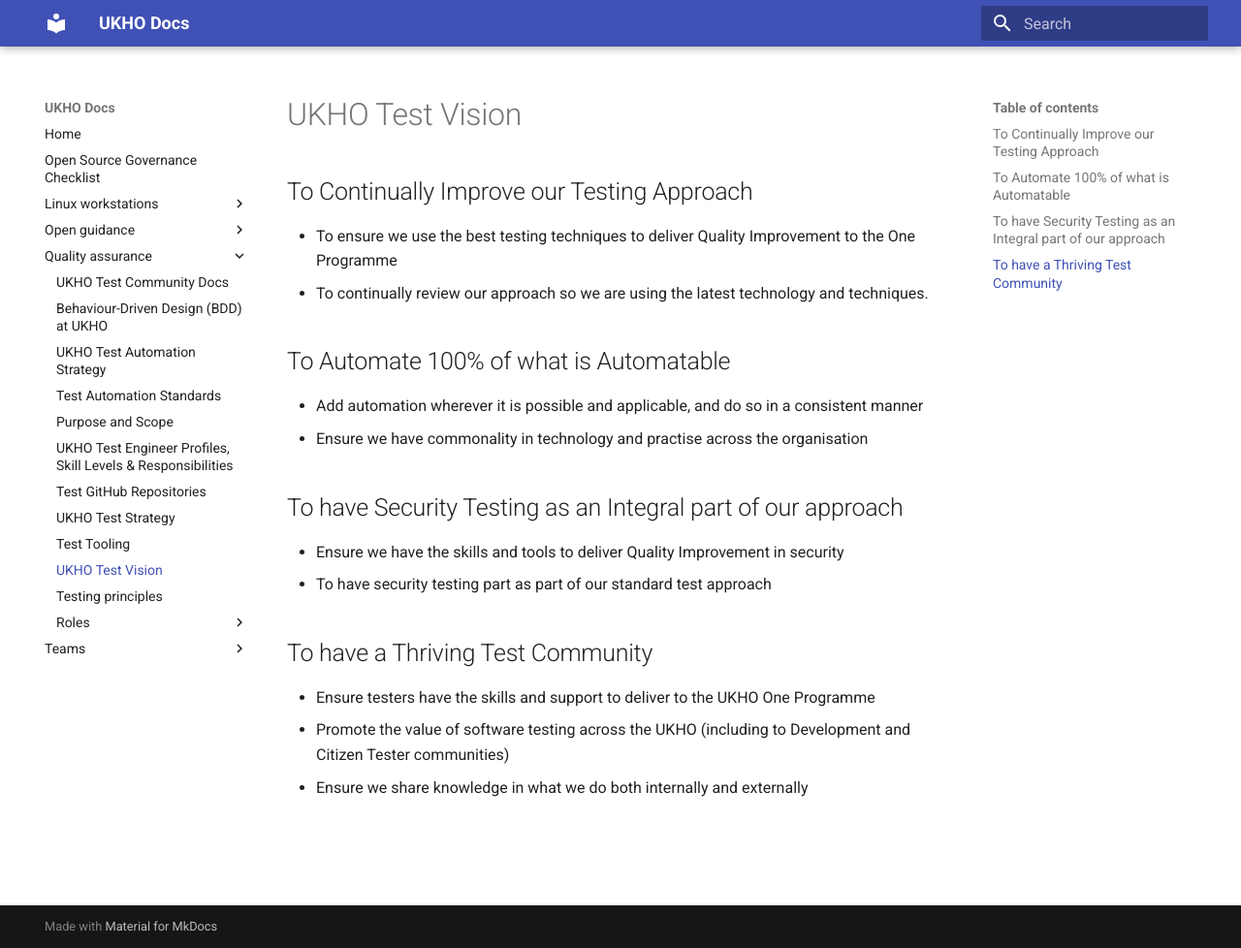
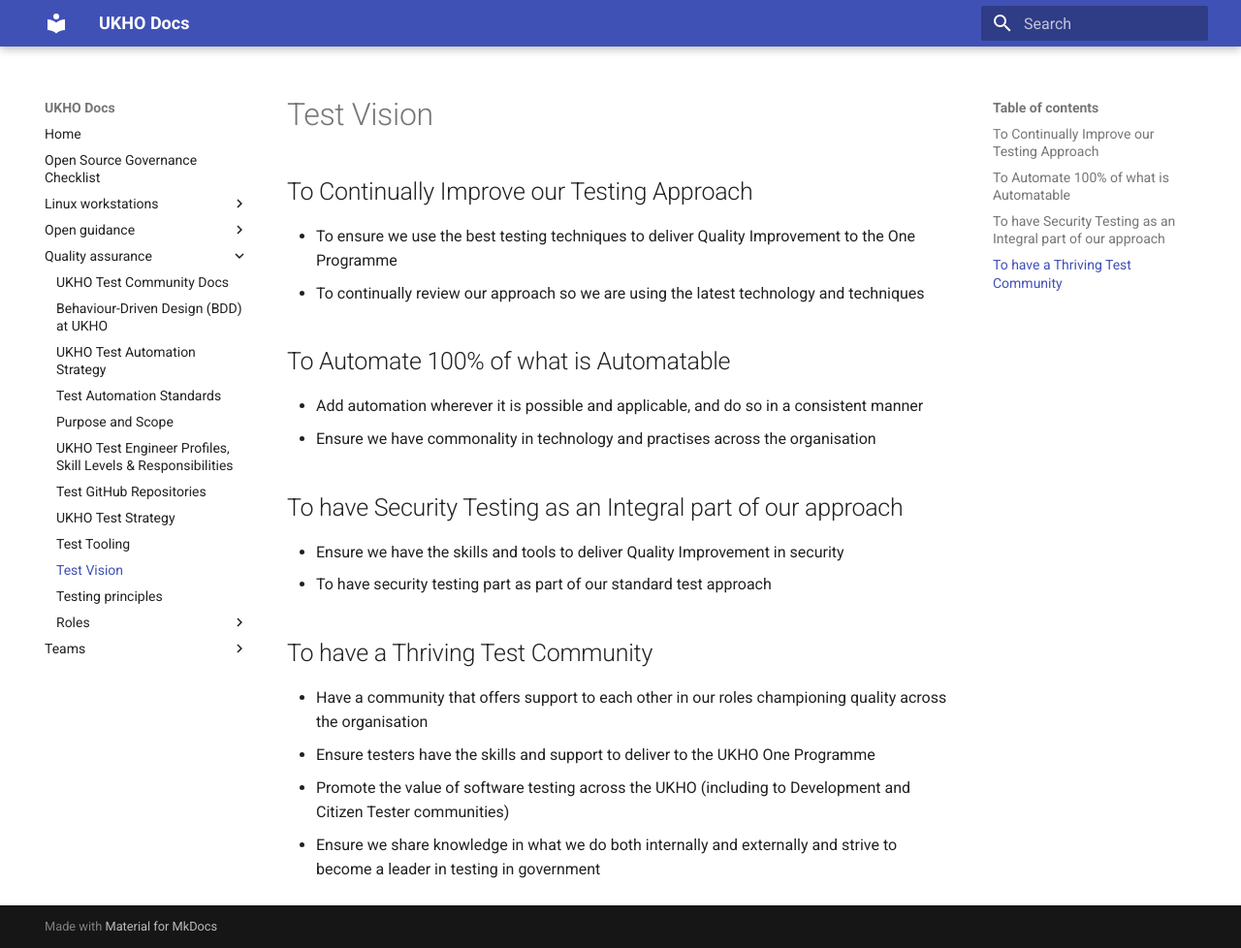
Before and after one commit to UKHO/docs, an MkDocs documentation site: the page built from docs/quality-assurance/test-vision.md, in a window 1280 px wide and 978 px high. Shown: the whole window at 97% size. Built offline with MkDocs 1.6.1 and Material for MkDocs 9.7.7, drawn with Linux system fonts in a browser that asks for light colours.

Commit message:
Update QA Vision following peer review

```diff
--- a/docs/quality-assurance/test-vision.md
+++ b/docs/quality-assurance/test-vision.md
@@ -1,14 +1,14 @@
-# UKHO Test Vision
+# Test Vision
 
 ## To Continually Improve our Testing Approach
 
 * To ensure we use the best testing techniques to deliver Quality Improvement to the One Programme
-* To continually review our approach so we are using the latest technology and techniques.
+* To continually review our approach so we are using the latest technology and techniques
 
 ## To Automate 100% of what is Automatable
 
 * Add automation wherever it is possible and applicable, and do so in a consistent manner
-* Ensure we have commonality in technology and practise across the organisation
+* Ensure we have commonality in technology and practises across the organisation
 
 ## To have Security Testing as an Integral part of our approach
 
@@ -17,6 +17,7 @@
 
 ## To have a Thriving Test Community
 
+* Have a community that offers support to each other in our roles championing quality across the organisation
 * Ensure testers have the skills and support to deliver to the UKHO One Programme
 * Promote the value of software testing across the UKHO (including to Development and Citizen Tester communities)
-* Ensure we share knowledge in what we do both internally and externally
+* Ensure we share knowledge in what we do both internally and externally and strive to become a leader in testing in government
```
